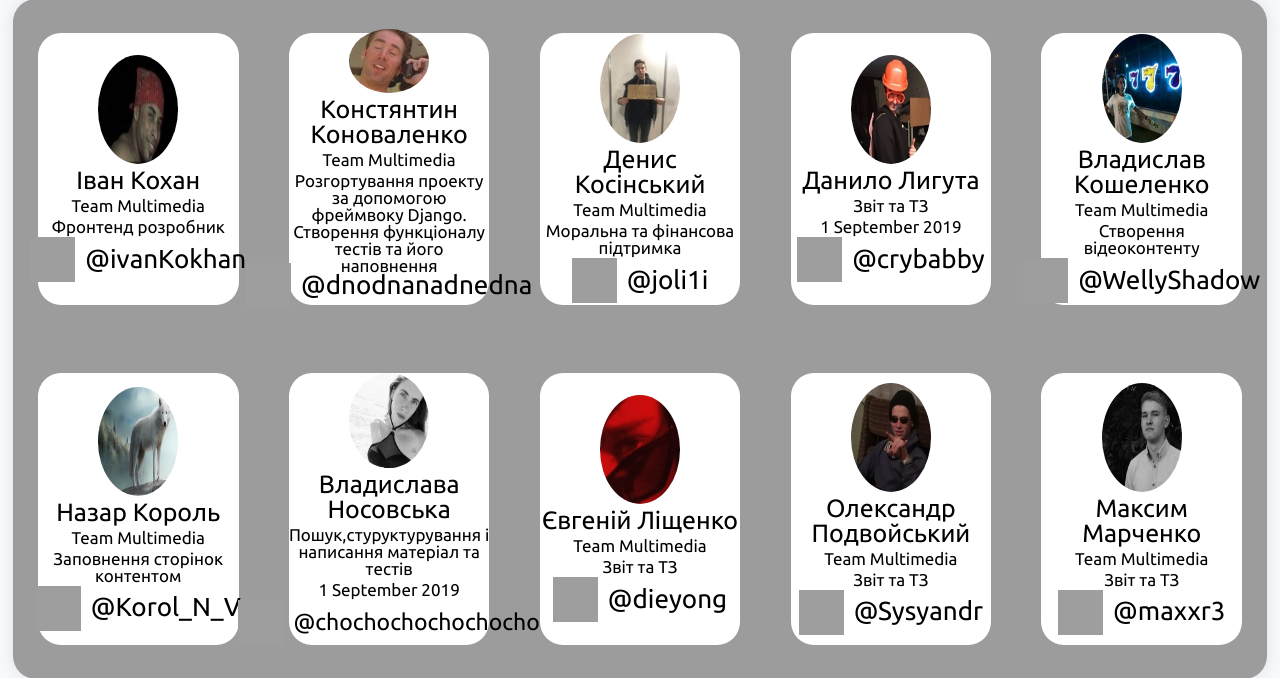
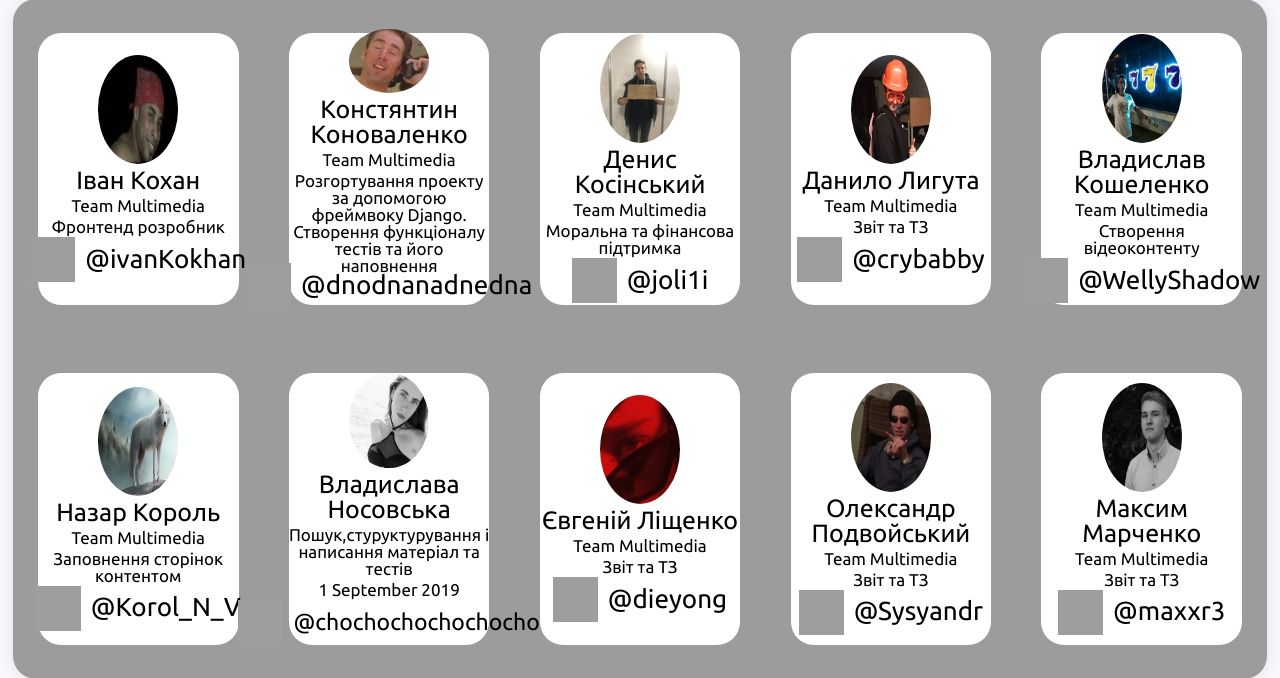
Before and after one commit to kostya-kon/multimedia_guide_for_cpp, a Django app: page /about in a window 1280 px wide. Shown: the part 78-756 px from the top of the page. Run offline with Django 3.2, Linux system fonts and the light colour scheme; grey boxes are pictures that could not be loaded.

Commit message:
typo fix in team.html

```diff
--- a/templates/team.html
+++ b/templates/team.html
@@ -53,8 +53,8 @@
             <div class="card">
                 <img class="card-img" src="{% static 'img/Даня.jpg' %}" alt="">
                 <p class="bold text-card">Данило Лигута</p>
-                <p class="light text-card">Звіт та ТЗ</p>
-                <p class="light data-card">1 September 2019</p>
+                <p class="light text-card">Team Multimedia</p>
+                <p class="light data-card">Звіт та ТЗ</p>
                 <div class="info">
                     <img class="telergamPic" src="{% static 'img/telegram.png' %}" alt="">
                     <span class="data-card">@crybabby</span>
```
